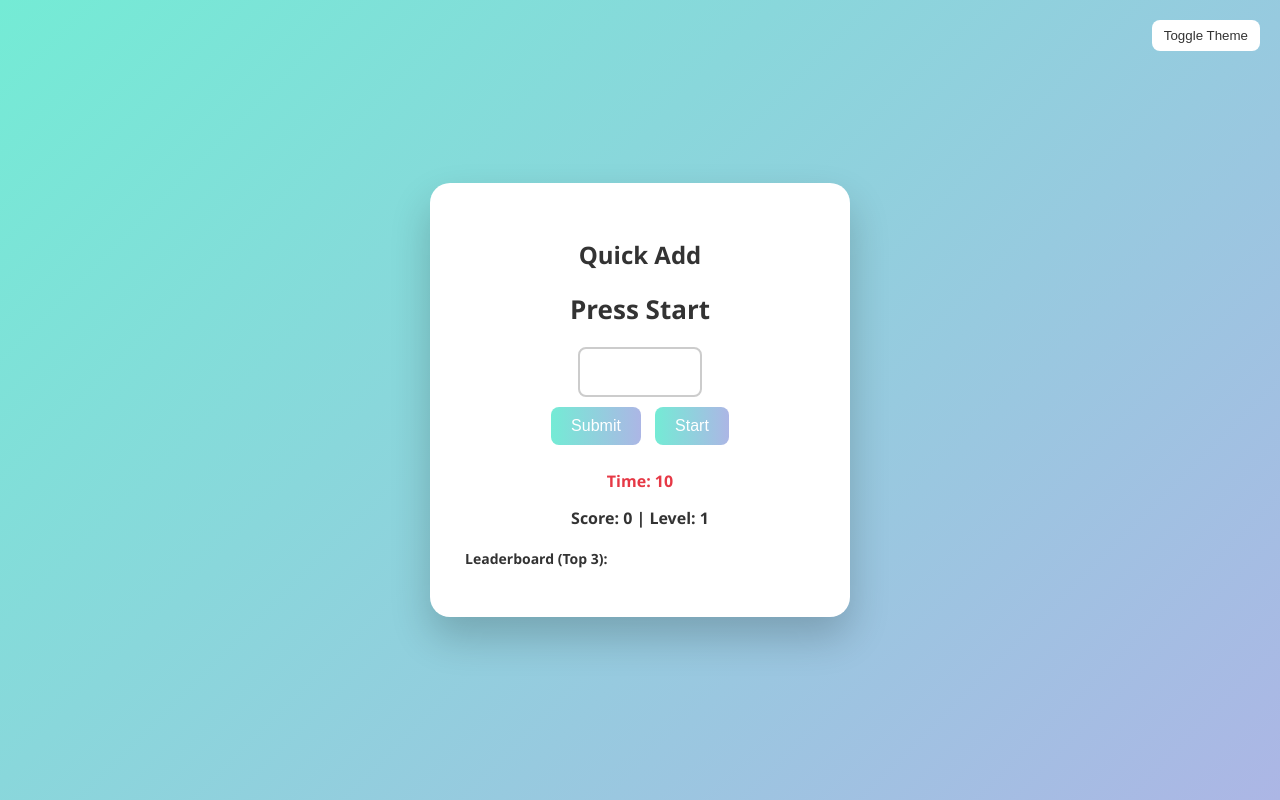
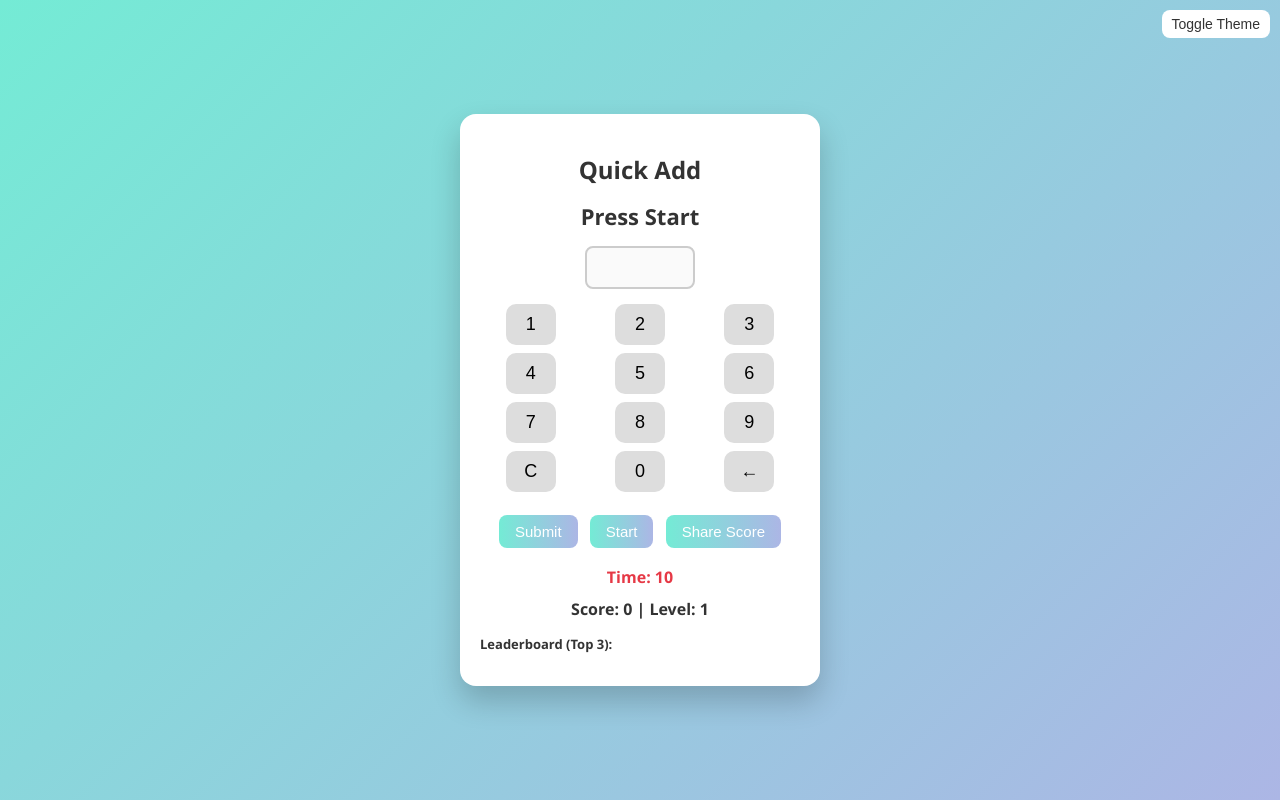
Before and after one commit to arsalanshaikh786/Arsalan-game-hub, a plain HTML site: page math solve .html in a window 1280 px wide. Drawn offline with Linux system fonts and the light colour scheme.

Commit message:
math solve .html

```diff
--- a/math solve .html
+++ b/math solve .html
@@ -32,38 +32,39 @@
 
     .game-container {
       background: var(--card-bg);
-      padding: 35px;
-      border-radius: 20px;
-      width: 350px;
+      padding: 20px;
+      border-radius: 16px;
+      width: 85%;
+      max-width: 320px;
       text-align: center;
-      box-shadow: 0 20px 40px rgba(0,0,0,0.2);
+      box-shadow: 0 15px 30px rgba(0,0,0,0.2);
       color: var(--text-color);
       transition: 0.5s;
     }
 
     h2 {
-      margin-bottom: 20px;
+      margin-bottom: 15px;
     }
 
     .question {
-      font-size: 26px;
+      font-size: 22px;
       font-weight: bold;
-      margin: 20px 0;
+      margin: 15px 0;
     }
 
     .input-box {
-      padding: 10px;
-      font-size: 22px;
-      width: 100px;
+      padding: 8px;
+      font-size: 20px;
+      width: 90px;
       border-radius: 8px;
       border: 2px solid #ccc;
       text-align: center;
     }
 
     .btn {
-      padding: 10px 20px;
-      font-size: 16px;
-      margin: 10px 5px;
+      padding: 8px 16px;
+      font-size: 15px;
+      margin: 8px 4px;
       border: none;
       border-radius: 8px;
       cursor: pointer;
@@ -78,7 +79,7 @@
     }
 
     .score, .timer {
-      margin-top: 15px;
+      margin-top: 10px;
       font-weight: bold;
     }
 
@@ -88,25 +89,49 @@
 
     #message {
       margin-top: 10px;
-      font-size: 18px;
+      font-size: 16px;
     }
 
     .leaderboard {
-      margin-top: 20px;
+      margin-top: 15px;
       text-align: left;
-      font-size: 14px;
+      font-size: 13px;
     }
 
     .theme-toggle {
       position: absolute;
-      top: 20px;
-      right: 20px;
+      top: 10px;
+      right: 10px;
       background: var(--card-bg);
       color: var(--text-color);
       border: none;
-      padding: 8px 12px;
+      padding: 6px 10px;
       border-radius: 8px;
       cursor: pointer;
+      font-size: 14px;
+    }
+
+    .number-board {
+      display: grid;
+      grid-template-columns: repeat(3, 1fr);
+      gap: 8px;
+      margin: 15px 0;
+      justify-items: center;
+    }
+
+    .number-btn {
+      font-size: 18px;
+      padding: 10px;
+      width: 50px;
+      border-radius: 10px;
+      border: none;
+      cursor: pointer;
+      background: #ddd;
+      transition: 0.2s;
+    }
+
+    .number-btn:hover {
+      background: #bbb;
     }
   </style>
 </head>
@@ -116,10 +141,28 @@
   <div class="game-container">
     <h2>Quick Add</h2>
     <div class="question" id="question">Press Start</div>
-    <input class="input-box" type="number" id="answer" />
-    <br/>
+    <input class="input-box" type="number" id="answer" disabled />
+
+    <!-- Number Board -->
+    <div class="number-board">
+      <button class="number-btn" onclick="appendNumber(1)">1</button>
+      <button class="number-btn" onclick="appendNumber(2)">2</button>
+      <button class="number-btn" onclick="appendNumber(3)">3</button>
+      <button class="number-btn" onclick="appendNumber(4)">4</button>
+      <button class="number-btn" onclick="appendNumber(5)">5</button>
+      <button class="number-btn" onclick="appendNumber(6)">6</button>
+      <button class="number-btn" onclick="appendNumber(7)">7</button>
+      <button class="number-btn" onclick="appendNumber(8)">8</button>
+      <button class="number-btn" onclick="appendNumber(9)">9</button>
+      <button class="number-btn" onclick="clearInput()">C</button>
+      <button class="number-btn" onclick="appendNumber(0)">0</button>
+      <button class="number-btn" onclick="backspace()">←</button>
+    </div>
+
     <button class="btn" onclick="submitAnswer()">Submit</button>
     <button class="btn" onclick="startGame()">Start</button>
+    <button class="btn" onclick="shareScore()">Share Score</button>
+
     <div class="timer" id="timer">Time: 10</div>
     <div class="score" id="score">Score: 0 | Level: 1</div>
     <div id="message"></div>
@@ -131,8 +174,8 @@
   </div>
 
   <!-- Sound Effects -->
-  <audio id="correctSound" src="https://cdn.pixabay.com/download/audio/2022/03/15/audio_b2f6986499.mp3" preload="auto"></audio>
-  <audio id="wrongSound" src="https://cdn.pixabay.com/download/audio/2022/03/15/audio_e0b4e7e33e.mp3" preload="auto"></audio>
+  <audio id="correctSound" src="correct-choice-43861.mp3" preload="auto"></audio>
+  <audio id="wrongSound" src="mixkit-wrong-answer-bass-buzzer-948 (1).mp3" preload="auto"></audio>
 
   <script>
     let num1, num2, correctAnswer;
@@ -158,7 +201,7 @@
       correctAnswer = num1 + num2;
       document.getElementById("question").innerText = `${num1} + ${num2} = ?`;
       document.getElementById("answer").value = "";
-      timeLeft = 10 - Math.min(level - 1, 5); // Reduce time with levels
+      timeLeft = 10 - Math.min(level - 1, 5);
     }
 
     function submitAnswer() {
@@ -210,7 +253,36 @@
     function renderLeaderboard() {
       const scores = JSON.parse(localStorage.getItem("leaderboard") || "[]");
       const list = document.getElementById("leaderboard");
-      list.innerHTML = scores.map((s, i) => `<li>#${i+1} - ${s}</li>`).join('');
+      list.innerHTML = scores.map((s, i) => `<li>#${i + 1} - ${s}</li>`).join('');
+    }
+
+    function shareScore() {
+      const shareMessage = `Hey! I just scored ${score} points on Quick Add at Level ${level}. Can you beat my score? Try it here: ${window.location.href}`;
+      if (navigator.share) {
+        navigator.share({
+          title: 'Quick Add Score',
+          text: shareMessage,
+          url: window.location.href
+        }).catch(err => console.log('Share failed:', err));
+      } else {
+        navigator.clipboard.writeText(shareMessage).then(() => {
+          alert("Score copied! Share it with your friends.");
+        });
+      }
+    }
+
+    function appendNumber(num) {
+      const input = document.getElementById("answer");
+      input.value += num;
+    }
+
+    function clearInput() {
+      document.getElementById("answer").value = "";
+    }
+
+    function backspace() {
+      const input = document.getElementById("answer");
+      input.value = input.value.slice(0, -1);
     }
 
     renderLeaderboard();
```
